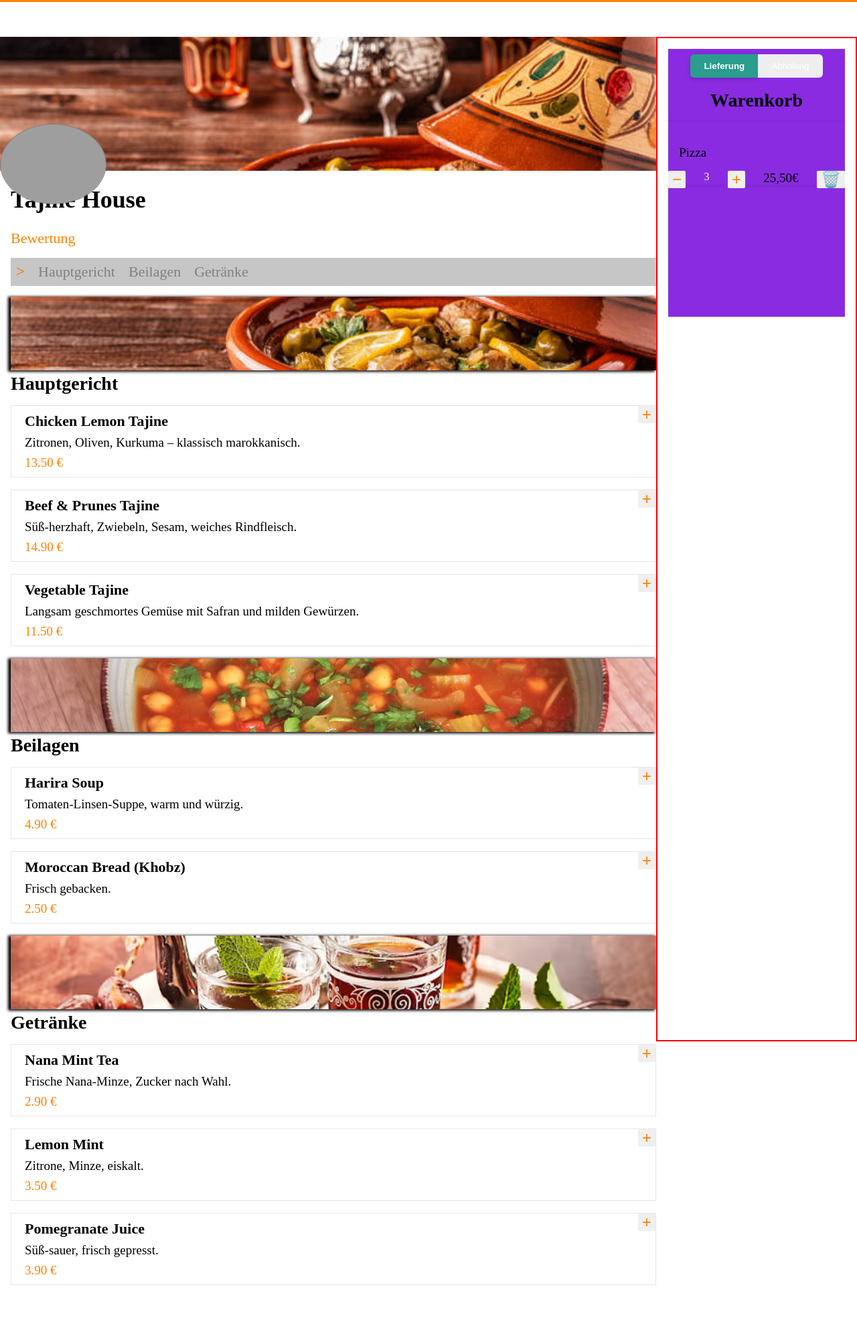
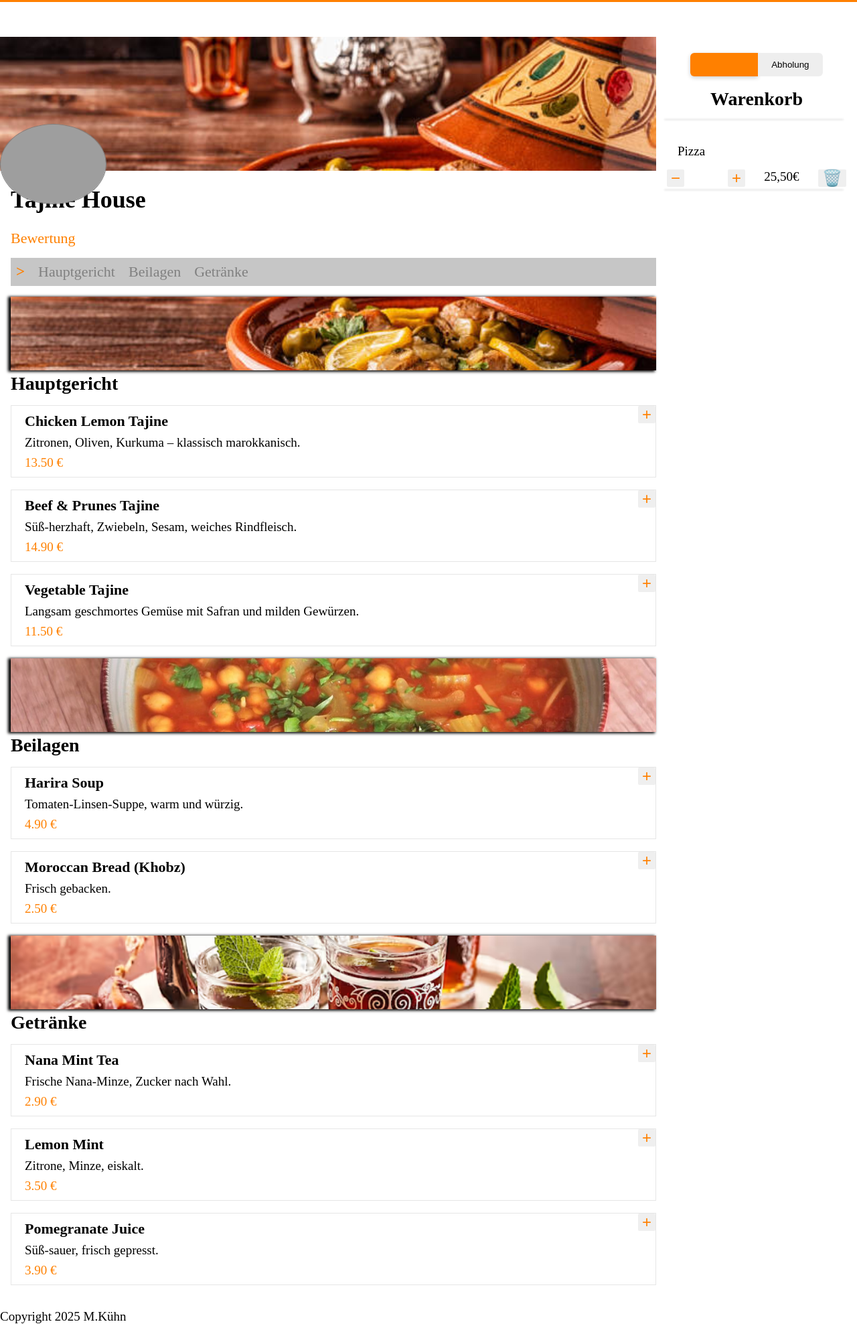
Before and after one commit to K-Micha/Bestellapp, a plain HTML site: page index.html in a window 1280 px wide. Shown: the part 85-2062 px from the top of the page at 67% size. Before the commit the page ends 2004 px from the top, so only its background shows below. Drawn offline with Linux system fonts and the light colour scheme; grey boxes are pictures that could not be loaded.

Commit message:
header bug fix

```diff
--- /dev/null
+++ b/html/footer.html
@@ -0,0 +1,6 @@
+<footer>
+
+    <a class="link_footer" href="./unter-Html/Impressum.html">Impressum</a>
+    <a class="link_footer" href="./unter-Html/Datenschutz.html">Datenschutz</a>
+     <div class="copyright"><p>Copyright 2025 M.Kühn</p>
+</footer>
--- a/index.html
+++ b/index.html
@@ -8,6 +8,7 @@
     <link rel="stylesheet" href="./styles/style.css">
     <link rel="stylesheet" href="./styles/basic.css">
     <link rel="stylesheet" href="./styles/assets.css">
+    <link rel="stylesheet" href="./styles/hover.css">
     <script src="./scripts/menu.js" defer></script>
     <script src="./scripts/script.js" defer></script>
     <script src="./scripts/header_footer.js" defer></script>
@@ -32,6 +33,7 @@
     <img class="app-logo" src="/assets/logo/Bestell-App-Logo.svg" alt="Das Logo der Bestell App">
 
     <main>
+
         <div class="content_left">
             <section class="main-content">
                 <div class="hero">
@@ -51,9 +53,9 @@
                     <section class="dishes">
                         <div class="dishes_label">
                             <span class="arrow">></span>
-                            <a class="dishes_link"  data-target="main_dishes">Hauptgericht</a>
-                            <a class="dishes_link"  data-target="slide_dishes">Beilagen</a>
-                            <a class="dishes_link"  data-target="drink_scroll">Getränke</a>
+                            <a class="dishes_link" data-target="main_dishes">Hauptgericht</a>
+                            <a class="dishes_link" data-target="slide_dishes">Beilagen</a>
+                            <a class="dishes_link" data-target="drink_scroll">Getränke</a>
 
                         </div>
                     </section>
@@ -63,34 +65,32 @@
                             src="/assets/bilder/istockphoto-1143191956-612x612.jpg" alt="Bild vom Hauptgericht">
                         <h2 id="main_scroll">Hauptgericht</h2>
 
-                        <div  id="main_dishes">
+                        <div id="main_dishes">
 
                             <button class="dishes_btn icon_btn" id="buy_btn">+</button>
                             <h3 id="dishes_name">Name</h3>
                             <p id="Description">Beschreibung</p>
                             <p id="dish_price" class="price">9</p>
+                        </div>
 
-                        </div>
                     </section>
 
                     <section>
                         <img class="hero_img hight_img" src="/assets/bilder/harira.webp" alt="Bild von Beilage">
                         <h2 id="dishes_scroll">Beilagen</h2>
-                        <div id="slide_dishes">
+                        <div id="slide_dishes"></div>
 
-
-                        </div>
                     </section>
 
                     <section>
                         <img class="hero_img hight_img" src="/assets/bilder/tee.avif" alt="Bild vom Getrenk">
                         <h2 id="drink_scroll">Getränke</h2>
-                        <div  id="drinks">
+                        <div id="drinks"></div>
 
-                        </div>
                     </section>
                 </div>
             </section>
+
             <section class="basket_right">
                 <div class="basket">
                     <div class="order-group">
@@ -112,9 +112,9 @@
                                 <button class="remove orange icon_btn" id="item1-remove">🗑️</button>
                             </div>
 
+                            <div class="line"></div>
+                        </div>
 
-                        </div>
-                        <div class="line"></div>
                         <div class="cart-summary">
                             <p id="subtotal"></p>
                             <p id="subtotal_summe"></p>
@@ -129,12 +129,8 @@
                 </div>
             </section>
 
-        </div>
     </main>
-
-    <footer>
-
-    </footer>
+    <div id="footer_content"></div>
 </body>
 
 </html>
--- a/scripts/header_footer.js
+++ b/scripts/header_footer.js
@@ -3,8 +3,9 @@ fetch("html/header.html")
   .then((data) => {
     document.getElementById("header_content").innerHTML = data;
 
-    //fetch("footer.html")
-    //   .then((response) => response.text())
-    //  .then((data) => {
-    //     document.getElementById("footer_content").innerHTML = data;
+    fetch("html/footer.html")
+      .then((response) => response.text())
+     .then((data) => {
+         document.getElementById("footer_content").innerHTML = data;
+         });
   });
--- a/styles/assets.css
+++ b/styles/assets.css
@@ -18,19 +18,17 @@
 .basket_right{
     width: 300px;
     flex-grow: 1;
-    border: 2px solid red;
     padding: 16px;
 }
 .basket{
     width: 100%;
     height: 400px;
-    background-color: blueviolet;
     position: sticky;
     top: 0;
 }
 .content_left{
     display: flex;
-    height: 1500px;
+    height: 100%;
     width: 100%;
 }
 .main-content{
@@ -149,14 +147,16 @@ nav a{
   background-color: #eee;
   cursor: pointer;
   transition: all 0.2s ease;
+  color: black;
 }
 
 .order-btn.active {
-  background-color: #2a9d8f;
-  color: white;
+  background-color: #FF8000;
+  color: #FF8000;
   font-weight: bold;
   box-shadow: 0 2px 6px rgba(0,0,0,0.2);
 }
+
 .order_left{
     border-radius: 6px 0 0 6px;
 }
--- a/styles/basic.css
+++ b/styles/basic.css
@@ -14,3 +14,10 @@
     border: 2px solide;
 
 }
+body{
+    max-width: 1940px;
+
+}
+main{
+    min-height: calc(100vh - 80px- 100px);
+}
--- /dev/null
+++ b/styles/hover.css
@@ -0,0 +1,4 @@
+@media (min-width: 940px){
+
+
+}
--- a/styles/style.css
+++ b/styles/style.css
@@ -84,6 +84,7 @@ p{
     gap: 8px;
 
 }
+
 .hight_img{
     height: 110px !important;
     box-shadow: -3px 1px 4px 1px black;
@@ -112,6 +113,7 @@ p{
     height: 1px;
     margin-top: 16px;
 }
+
 .cart-items{
 text-align: start;
 
@@ -119,6 +121,7 @@ text-align: start;
 .item_name{
     padding: 16px;
 }
+
 
 .cart-controls{
     display: flex;
@@ -132,4 +135,8 @@ text-align: start;
     line-height: 1;
     border: none;
     border-radius: 2px;
+    margin-bottom: 8px;
 }
+footer{
+    margin-top: auto;
+}
```
Also changed, not shown: html/header.html (line endings or trailing spaces). Lines whose indentation alone changed are shown as unchanged.
